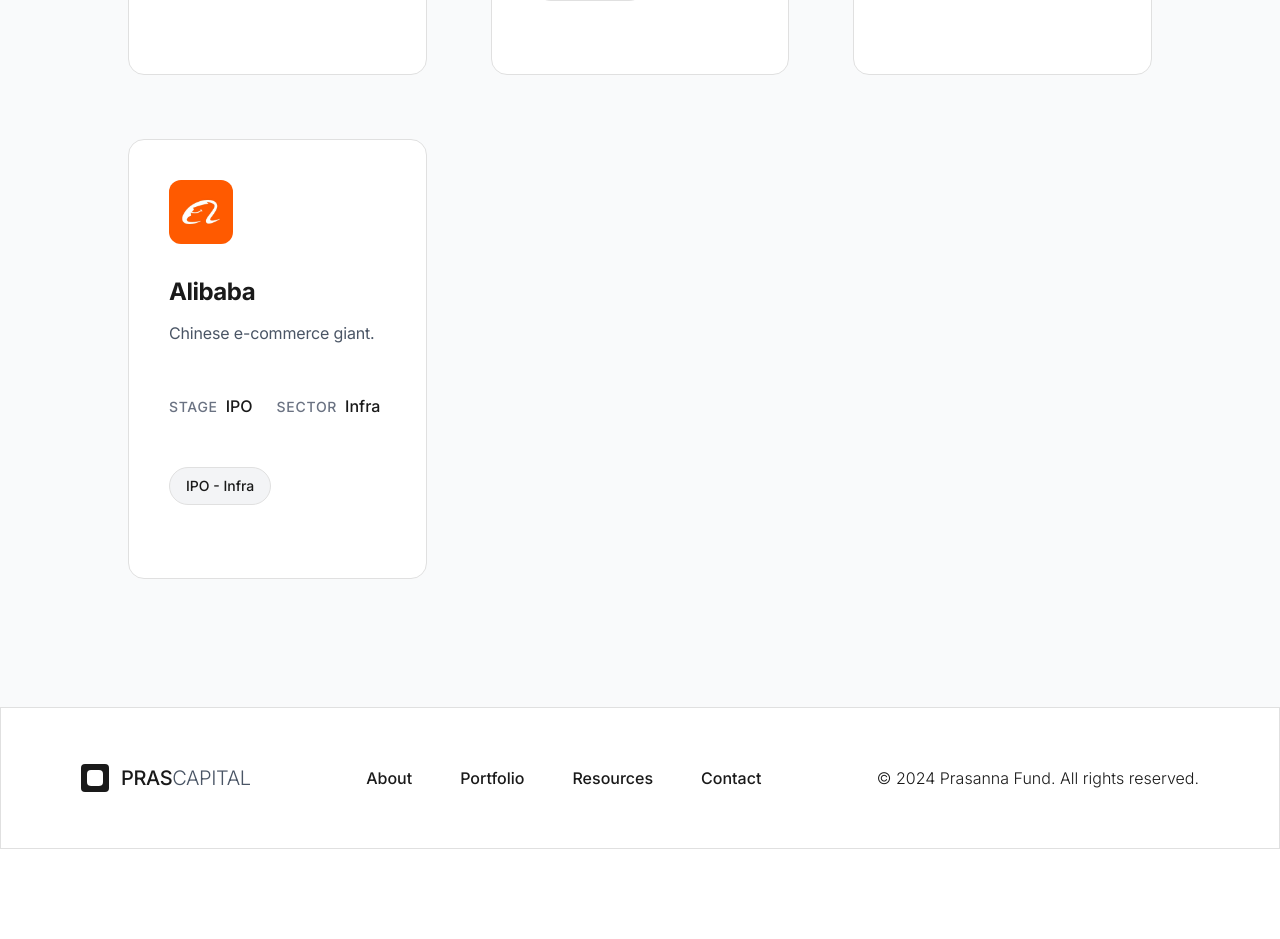
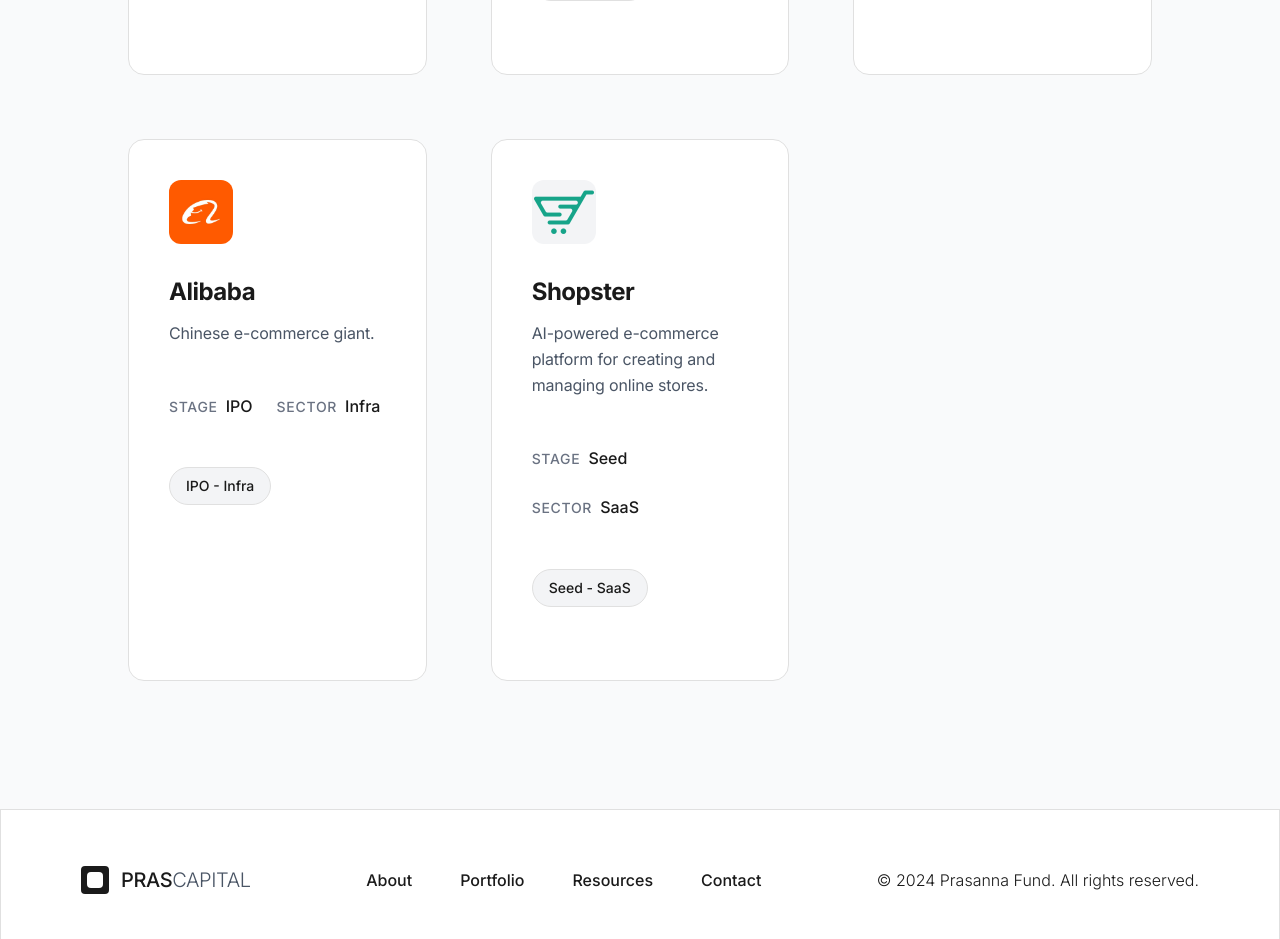
Before and after one commit to mani-chauhan2004/Prasanna-Fund, a Next.js app: page /portfolio in a window 1280 px wide. Shown: the part 3280-4219 px from the top of the page. Before the commit the page ends 4129 px from the top, so only its background shows below. Built offline with nearby package versions, Linux system fonts and the light colour scheme.

Commit message:
Add shopster ai in the portfolio client

```diff
--- a/src/components/PortfolioClientGrid.tsx
+++ b/src/components/PortfolioClientGrid.tsx
@@ -133,6 +133,15 @@
     description: "Chinese e-commerce giant.",
     link: "https://www.alibaba.com/",
   },
+  {
+    name: "Shopster",
+    logo: "/logos/shopster.png",
+    sector: "SaaS",
+    stage: "Seed",
+    tag: "Seed - SaaS",
+    description: "AI-powered e-commerce platform for creating and managing online stores.",
+    link: "https://shopster.ai/",
+  },
 ];
 
 export default function PortfolioClientGrid() {
```
Also changed, not shown: public/logos/shopster.png (added).
